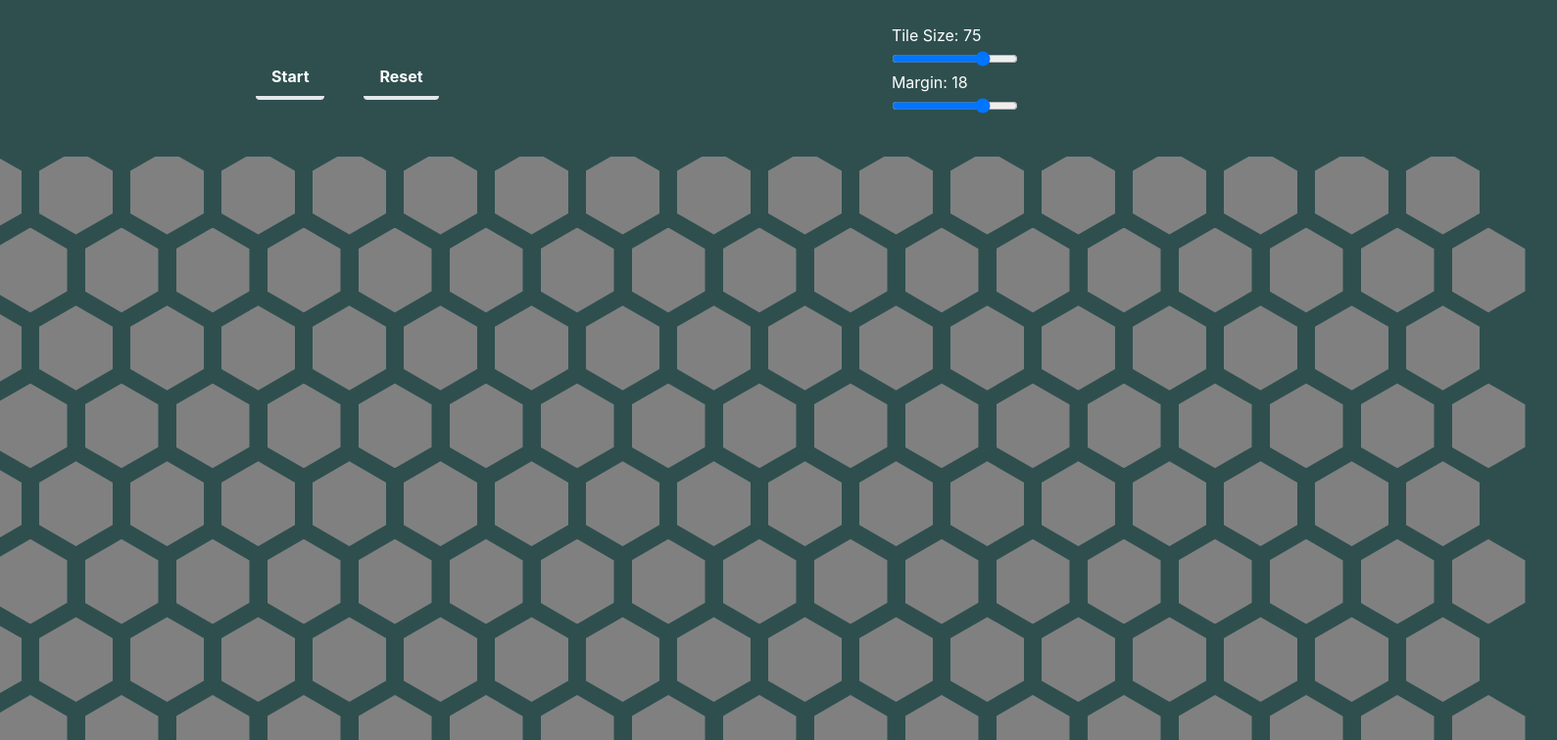
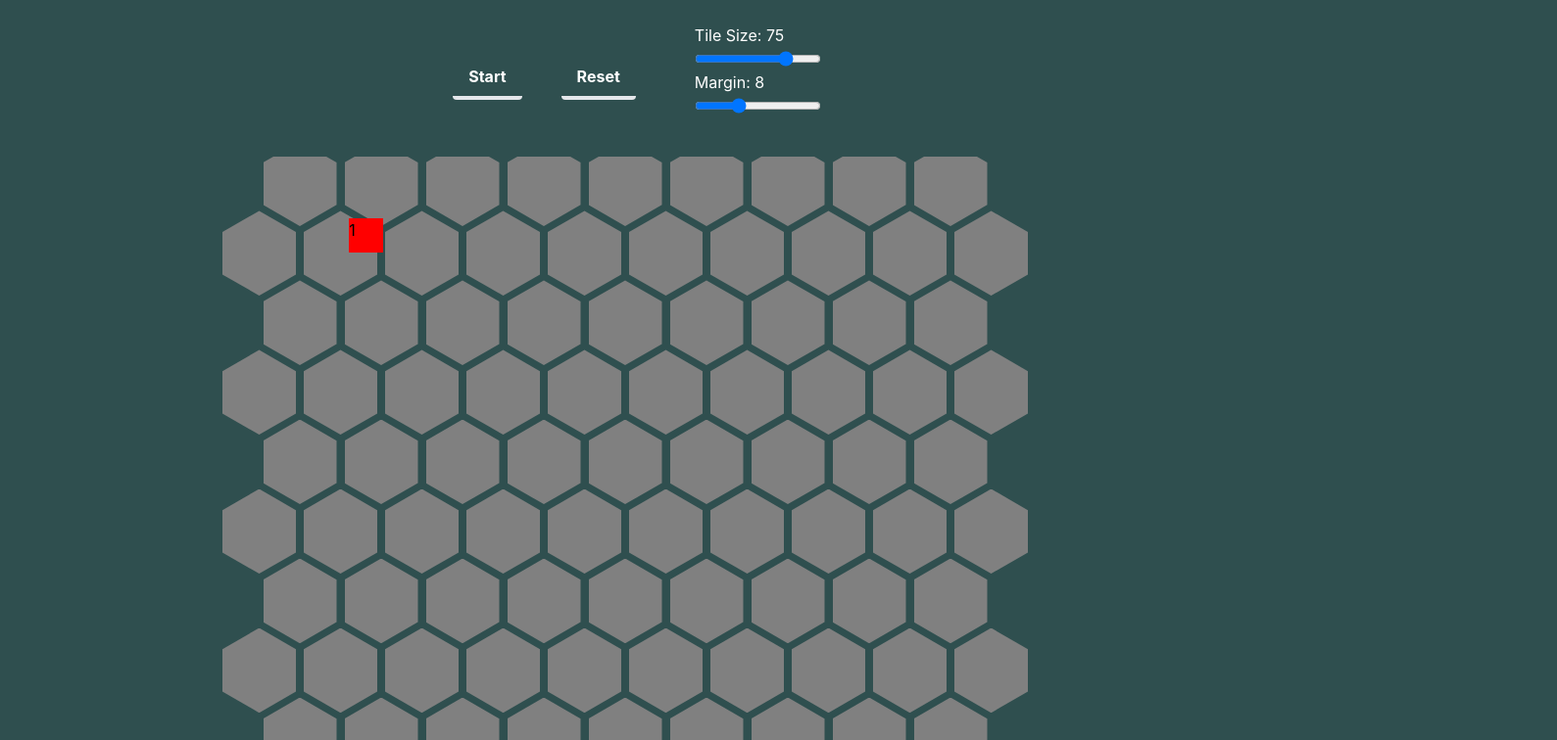
Before and after one commit to Brentwish/hex-hopper, a React (Create React App) app: page / in a window 1280 px wide. Shown: the top 756 px of the page at 98% size, 1589 px wide, since content can reach past the window. Built offline with nearby package versions, Linux system fonts and the light colour scheme; the HTML template or start-up script is replaced by a standard one.

Commit message:
update yOffsets on tileSize and margin change

```diff
--- a/src/components/Game/Board/Board.tsx
+++ b/src/components/Game/Board/Board.tsx
@@ -17,7 +17,6 @@ const Board = () => {
         className={styles.board}
         style={{
           width: width * (tileSize + margin) + tileSize / 2,
-          height: (width * (tileSize + margin)) * 1.1547,
           top: -1 * tileSize * (2 / Math.sqrt(3)),
         }}
       >
--- a/src/components/Game/Game.module.scss
+++ b/src/components/Game/Game.module.scss
@@ -1,9 +1,8 @@
-/* https://css-tricks.com/hexagons-and-beyond-flexible-responsive-grid-patterns-sans-media-queries/ */
 .board {
   position: relative;
   overflow: hidden;
   user-select: none;
-  max-height: 100vh;
+  height: 100vh;
 
   .tile {
     display: inline-block;
--- a/src/components/Game/Game.tsx
+++ b/src/components/Game/Game.tsx
@@ -15,8 +15,8 @@ const Game = () => {
 
   return (
     <div className="flex flex-col items-center max-h-screen p-5">
-      <div id="control-bar" className="flex mb-5 w-full justify-around">
-        <div className="flex items-center">
+      <div id="control-bar" className="flex mb-5 w-full justify-center">
+        <div className="flex items-center mr-5">
           <BoldButton
             label={running ? 'Stop' : 'Start'}
             color="green"
@@ -25,11 +25,11 @@ const Game = () => {
           <BoldButton
             label="Reset"
             color="green"
-            onClick={() => actions.init(config)}
+            onClick={() => actions.init({ ...config, board: board })}
           />
         </div>
 
-        <div className="relative pt-1 text-white mb-5">
+        <div className="relative pt-1 text-white mb-5 ml-5">
           <Slider
             id="tile-size"
             label="Tile Size: "
--- a/src/components/Game/config.ts
+++ b/src/components/Game/config.ts
@@ -2,9 +2,9 @@ import { GameConfig } from "./types";
 
 export const config: GameConfig = {
   board: {
-    width: 20,
+    width: 10,
     height: 15,
-    margin: 18,
+    margin: 8,
     tileSize: 75,
   },
   gameSpeed: 10,
--- a/src/components/Game/store.ts
+++ b/src/components/Game/store.ts
@@ -41,8 +41,28 @@ const useGameStore = create<GameState>(set => ({
         return { maxTile, tiles }
       });
     },
-    setTileSize: (size: number) => set(state => ({ board: { ...state.board, tileSize: size }})),
-    setMargin: (margin: number) => set(state => ({ board: { ...state.board, margin }})),
+    setTileSize: (size: number) => set(state => {
+      const { board, tiles } = state;
+
+      return {
+        board: { ...board, tileSize: size },
+        tiles: tiles.map(t => ({
+          ...t,
+          yOffset: t.yOffset * (board.margin + size) / (board.margin + board.tileSize),
+        }))
+      };
+    }),
+    setMargin: (margin: number) => set(state => {
+      const { board, tiles } = state;
+
+      return {
+        board: { ...board, margin },
+        tiles: tiles.map(t => ({
+          ...t,
+          yOffset: t.yOffset * (margin + board.tileSize) / (board.margin + board.tileSize),
+        }))
+      };
+    }),
     update: (deltaTime: DOMHighResTimeStamp) => {
       set((state: GameState) => {
         let { maxTile } = state;
@@ -50,7 +70,7 @@ const useGameStore = create<GameState>(set => ({
 
         const tiles = state.tiles.map(tile => ({
           ...tile,
-          yOffset: tile.yOffset + (deltaTime / state.gameSpeed)
+          yOffset: tile.yOffset + (deltaTime / state.gameSpeed),
         }));
 
         if (tiles[0].yOffset >= (margin + tileSize) * (1 - 1 / (4 * Math.sqrt(3)))) {
@@ -61,7 +81,7 @@ const useGameStore = create<GameState>(set => ({
             yOffset: 0,
           }));
 
-          return { maxTile, tiles: [...newTiles, ...tiles].splice(0, width * height - 1) };
+          return { maxTile, tiles: [...newTiles, ...tiles].splice(0, Math.round(2 * (width * height - 1))) };
         }
 
         return { maxTile, tiles };
```
